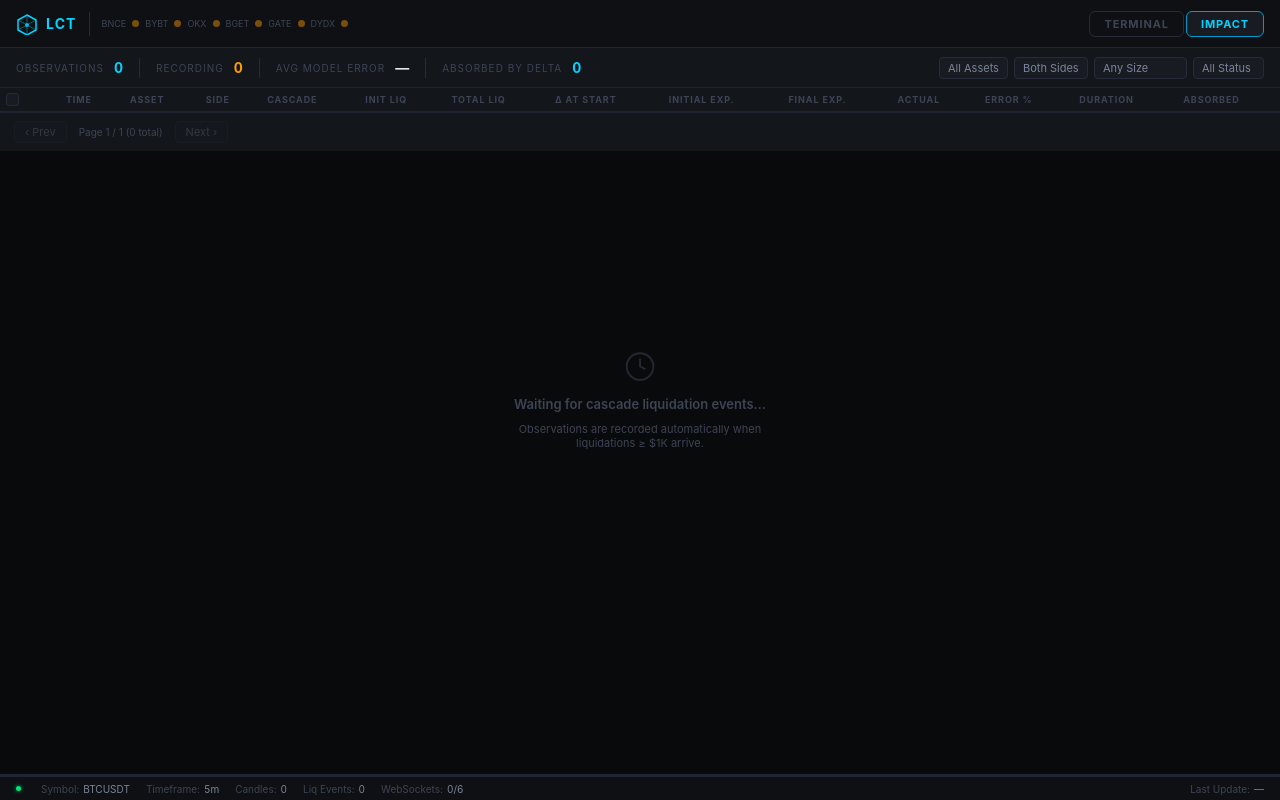
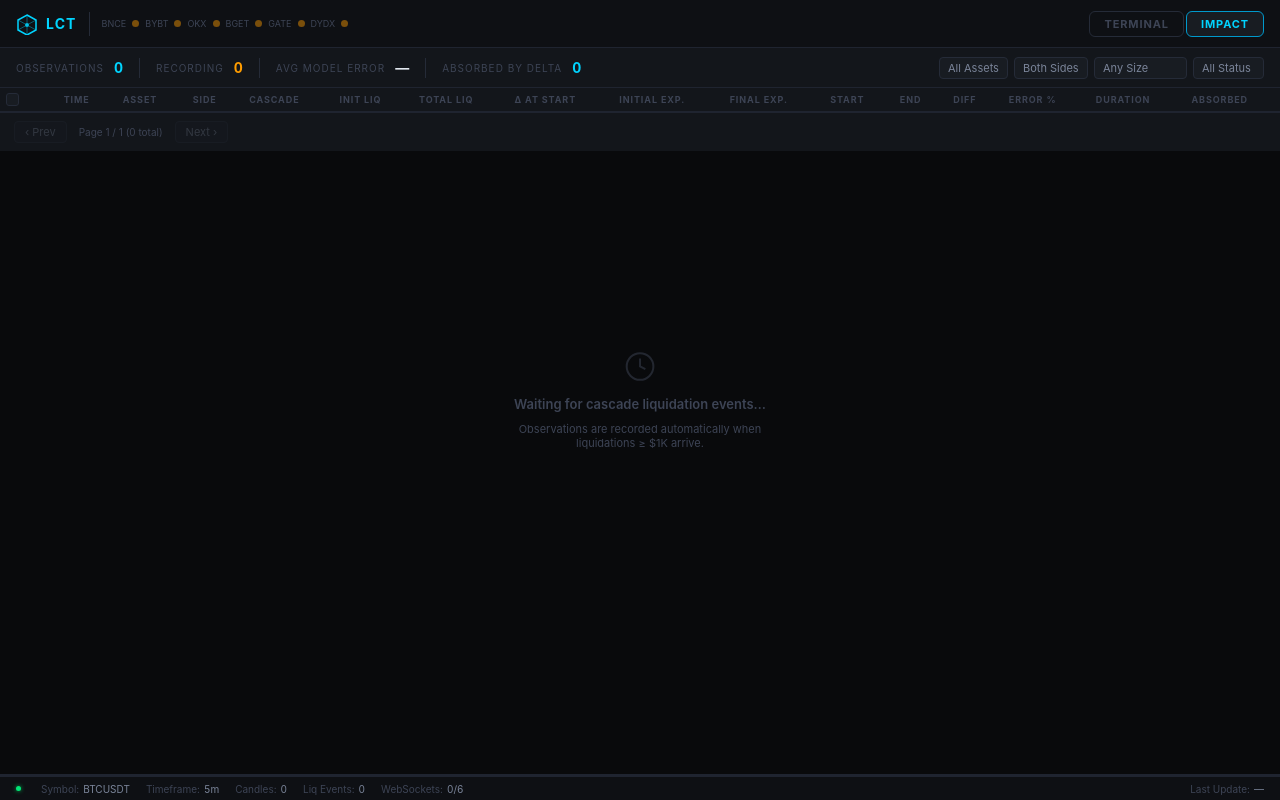
Before and after one commit to Kessler833/liq-cascade-terminal, a website built with Vite: page frontend/index.html in a window 1280 px wide. Both pictures are taken after a click on the button "IMPACT". Built offline with nearby package versions, Linux system fonts and the light colour scheme; no server answers; a web font is replaced by a local one; what lightweight-charts would draw is missing.

Commit message:
fix: impact table headers - replace Actual with Start/End/Diff columns

```diff
--- a/frontend/index.html
+++ b/frontend/index.html
@@ -188,7 +188,7 @@
           <th class="imp-th">Side</th><th class="imp-th">Cascade</th><th class="imp-th">Init LIQ</th>
           <th class="imp-th">Total LIQ</th><th class="imp-th">&Delta; at Start</th>
           <th class="imp-th">Initial Exp.</th><th class="imp-th">Final Exp.</th>
-          <th class="imp-th">Actual</th><th class="imp-th">Error %</th>
+          <th class="imp-th">Start</th><th class="imp-th">End</th><th class="imp-th">Diff</th><th class="imp-th">Error %</th>
           <th class="imp-th">Duration</th><th class="imp-th">Absorbed</th>
         </tr></thead>
         <tbody id="imp-tbody"></tbody>
```
